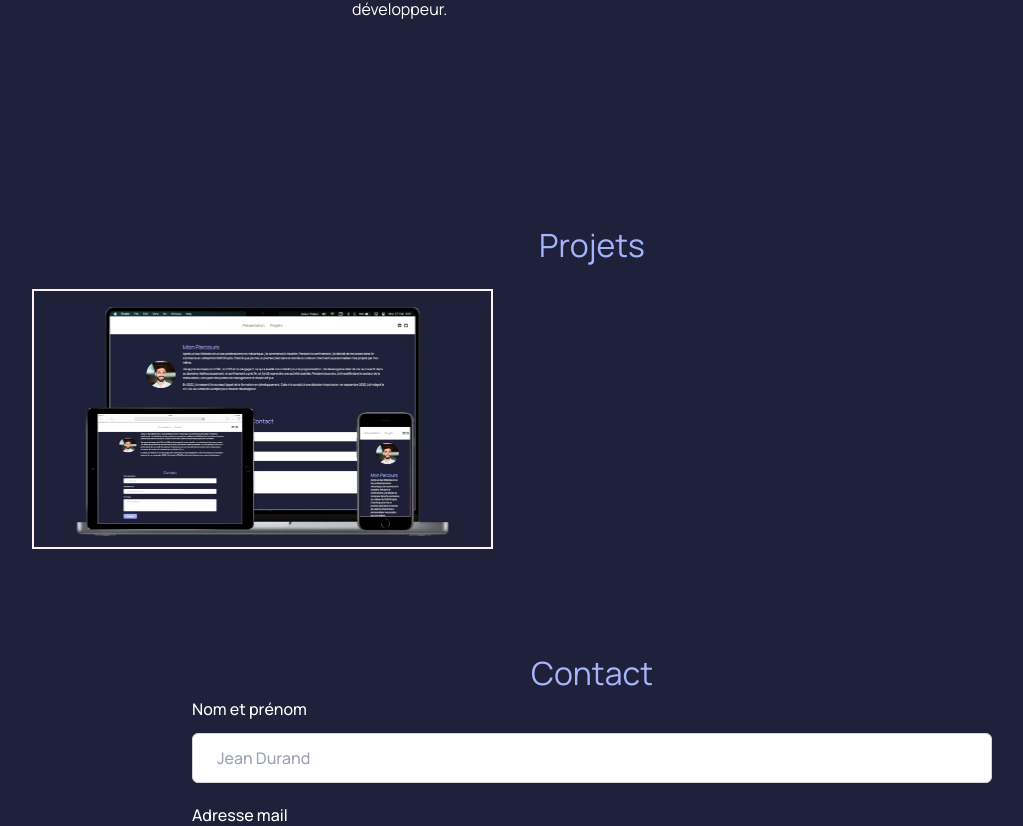
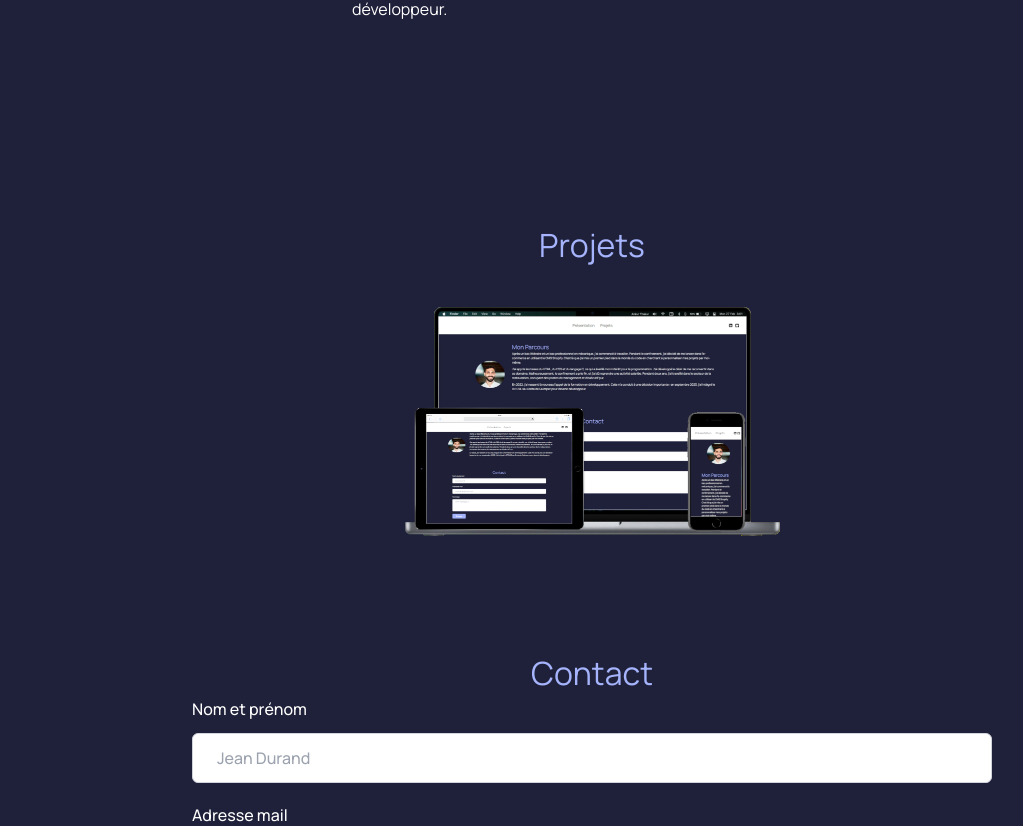
Before and after one commit to simbadLM/present_next, a Next.js app: page / in a window 1280 px wide. Shown: the part 455-1281 px from the top of the page, without its empty margins (48-1071 px from the left). Built offline with nearby package versions, Linux system fonts and the light colour scheme.

Commit message:
Button project over

```diff
--- a/app/globals.css
+++ b/app/globals.css
@@ -71,6 +71,7 @@ h2 {
 
 #projet_hid {
   display : none;
+
   /*animation : rotateAnimation1 0.5s linear */;
 }
 
--- a/app/projet/page.tsx
+++ b/app/projet/page.tsx
@@ -1,13 +1,18 @@
 import Link from 'next/link';
 import Image from 'next/image';
 
+<script>
+
+</script>
+
+
 export default function Projet () {
     return (
-        <section className="sm:p-20 mt-0 sm:align-items  justify-center">
+        <section className="sm:p-20 mt-0 sm:items-center block justify-center">
             <h2 className='flex mb-5 sm:align-items  justify-center'>Projets</h2>
 
-
-            <div id="animRotate" className='border-solid border-2 border-red-50 w-[461px] h-[260px] flex sm:justify-center items-center'>
+            <div className='m-auto resize w-[461px]  h-[260px] block sm:justify-center sm:items-center'>
+                <div id="animRotate" className=' sm:items-center resize w-[461px] h-[260px] '>
                     <div id="projet" >
                         <Image
 
@@ -18,15 +23,16 @@ export default function Projet () {
                                 height={519}
                         />
                     </div>
-                <div className=' w-[461px] h-[260px] flex items-center justify-center' id="projet_hid">
-                    <div className=" mt-4 block space-2">
+
+                    <div className=' w-[461px] h-[260px]' id="projet_hid">
+                        <div className="space-y-2 items-center m-[70px]  justify-center">
                             <Link className=" text-center  m-2 block focus:bg-[#a5b4fc] focus:opacity-20 hover:opacity-70 rounded-md bg-[#a5b4fc] opacity-85 py-3 px-8 text-base font-semibold text-white outline-none" href="http://localhost:3000/" target='blank'>Accès à la page</Link>
-                        <Link className=" text-center m-2 block focus:bg-[#a5b4fc] focus:opacity-20 hover:opacity-70 rounded-md bg-[#a5b4fc] opacity-85 py-3 px-8 text-base font-semibold text-white outline-none"   href="https://github.com/XP3rS0na" target='blank'>Accès au projet Github</Link>
+                            <Link className=" text-center  m-2 block focus:bg-[#a5b4fc] focus:opacity-20 hover:opacity-70 rounded-md bg-[#a5b4fc] opacity-85 py-3 px-8 text-base font-semibold text-white outline-none"   href="https://github.com/XP3rS0na" target='blank'>Accès au projet Github</Link>
+                            <div className="text-[2em] pr-0 ml-[150px] sm:hidden"><button  id="buttonLeave" type="button"><b>X</b></button></div>
                         </div>
                     </div>
-
                 </div>
-
+            </div>
         </section>
     )
 }
```
Also changed, not shown: public/javascript.js (+13 -1 lines). Lines whose indentation alone changed are shown as unchanged.
